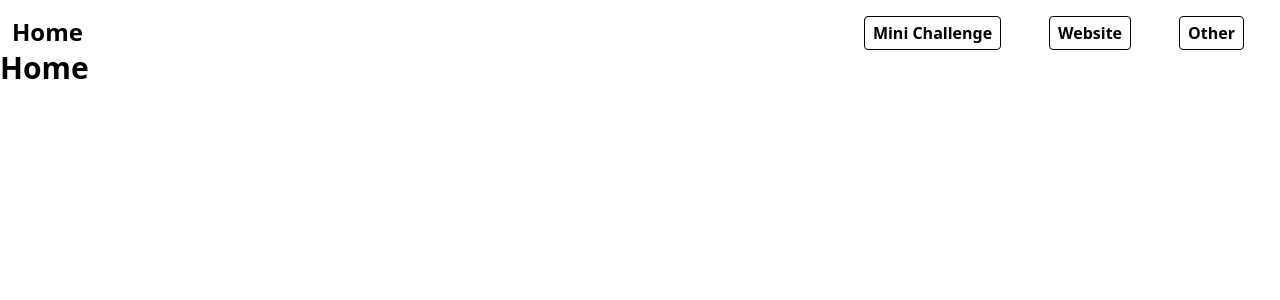
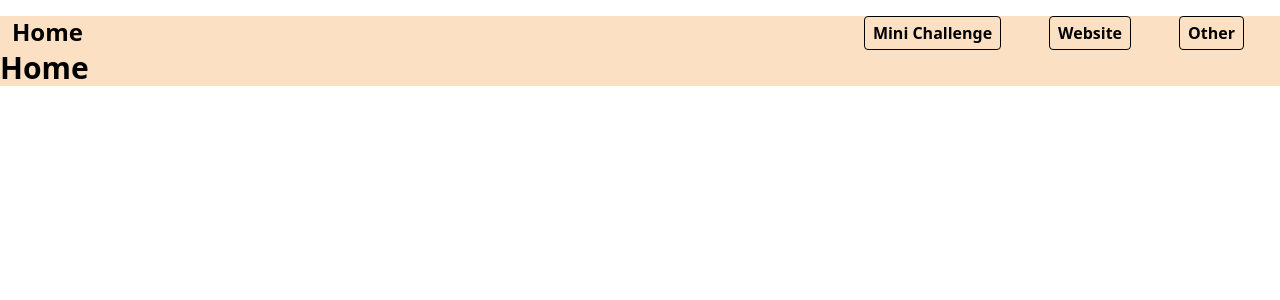
Before and after one commit to Kuan314/PersonalWebsite, a React (Create React App) app: page / in a window 1280 px wide. Shown: the top 300 px of the page. Built offline with nearby package versions, Linux system fonts and the light colour scheme.

Commit message:
edit bg color

```diff
--- a/src/App.jsx
+++ b/src/App.jsx
@@ -8,7 +8,7 @@ import Header from './component/Header';
 const App = () => {
   return (
 		<>
-		<div className='bg-white'>
+		<div className='bg-primary h-full'>
 			<Header />
 			<Routes>
 				<Route exact path="/" element={<Home />} />
```
